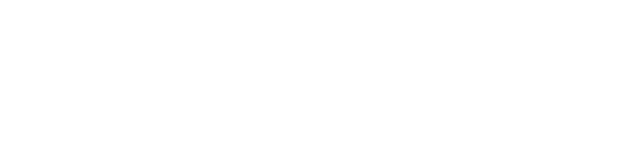
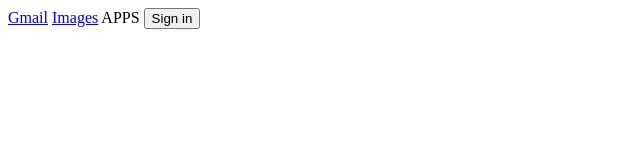
Before and after one commit to nico-or/google-homepage, a plain HTML site: page index.html in a window 1280 px wide. Shown: the whole page, without its empty margins (0-640 px from the left). Drawn offline with Linux system fonts and the light colour scheme.

Commit message:
Add basic elements to navbar
the APPS is a placeholder while I findout how to implement the popup
functionality and import Google material logos.

```diff
--- a/index.html
+++ b/index.html
@@ -7,6 +7,11 @@
     </head>
 
     <body>
-
+        <nav>
+            <a class="navlink" href="#">Gmail</a>
+            <a class="navlink" href="#">Images</a>
+            APPS
+            <button id="signin-button">Sign in</button>
+        </nav>
     </body>
 </html>
```
